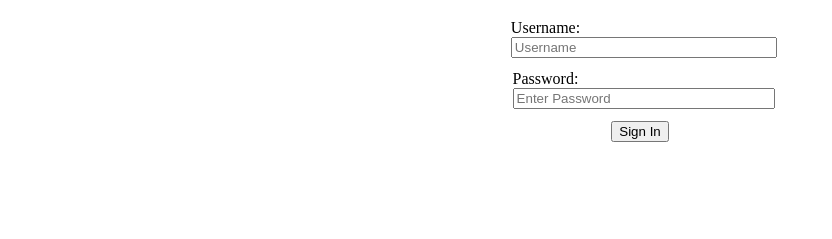
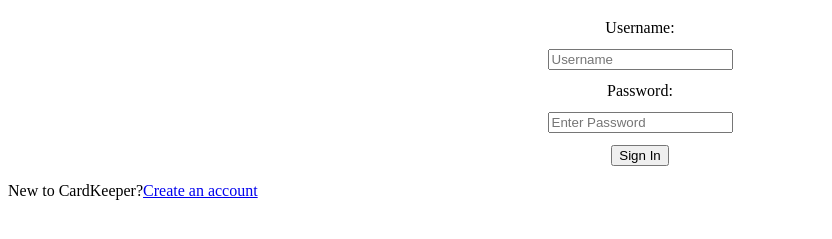
Before and after one commit to MurderBot1/APCSP-1st-App-Project, a plain HTML site: page docs/SignIn.html in a window 1280 px wide. Shown: the part 61-300 px from the top of the page, without its empty margins (0-832 px from the left). Drawn offline with Linux system fonts and the light colour scheme.

Commit message:
Dashboard Skeleton and Formatting Update

```diff
--- a/docs/SignIn.html
+++ b/docs/SignIn.html
@@ -24,16 +24,13 @@
     <h1>Sign into CardKeeper</h1>
 </div>
 <!--Creates user info entry page-->
-<div class ="UserInput">
-    <div>
-        <label for="Account-Username">Username:</label>
-        <input type="username" id="Account-Username" name="Username" placeholder="Username">
+ <form>
+    <div class ="UserInput">
+            <label for="Account-Username">Username:</label>
+            <input type="text" id="Account-Username" name="Username" placeholder="Username">
+            <label for="Account-Password">Password:</label>
+            <input type="password" id="Account-Password" name="Password" placeholder="Enter Password">
+            <button type = "submit">Sign In</button>
     </div>
-    <div>
-        <label for="Account-Password">Password:</label>
-        <input type="password" id="Account-Password" name="Password" placeholder="Enter Password">
-    </div>
-    <div>
-        <button type = "SignIn">Sign In</button>
-    </div>
-</div>
+</form>
+<p>New to CardKeeper?<a href ="index.html">Create an account</a></p>
--- a/docs/styles/styles.css
+++ b/docs/styles/styles.css
@@ -4,14 +4,5 @@
     align-items: center;
     gap: 12px;
     margin-bottom: 16px;
+    width: 100%;
 }
-input[type="Password"] {
-    flex: 0 0 120px;
-    width: 100%;
-    flex: 1;
-}
-input[type="Username"] {
-    width: 100%;
-    flex: 1;
-    flex: 0 0 120px;
-}
```
Also changed, not shown: docs/Dashboard.html (+5 -0 lines), docs/index.html (+9 -13 lines).
